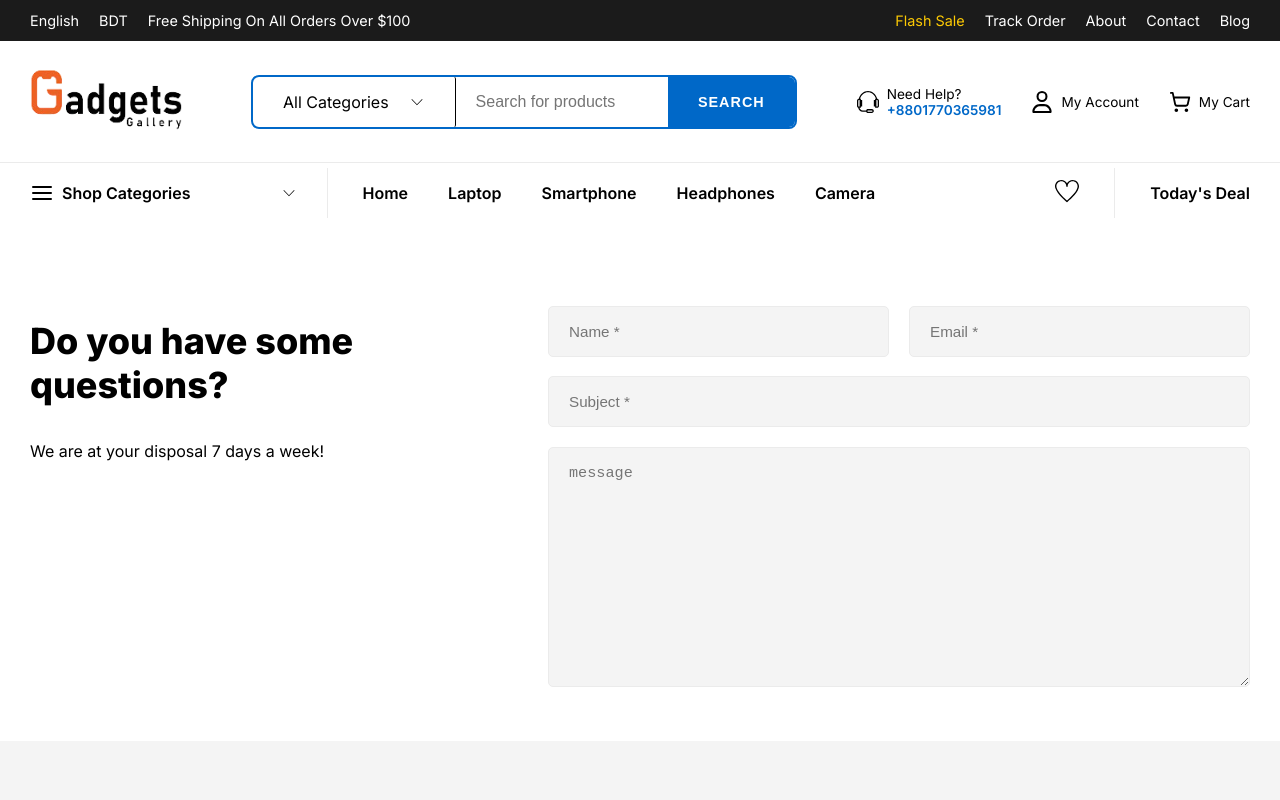
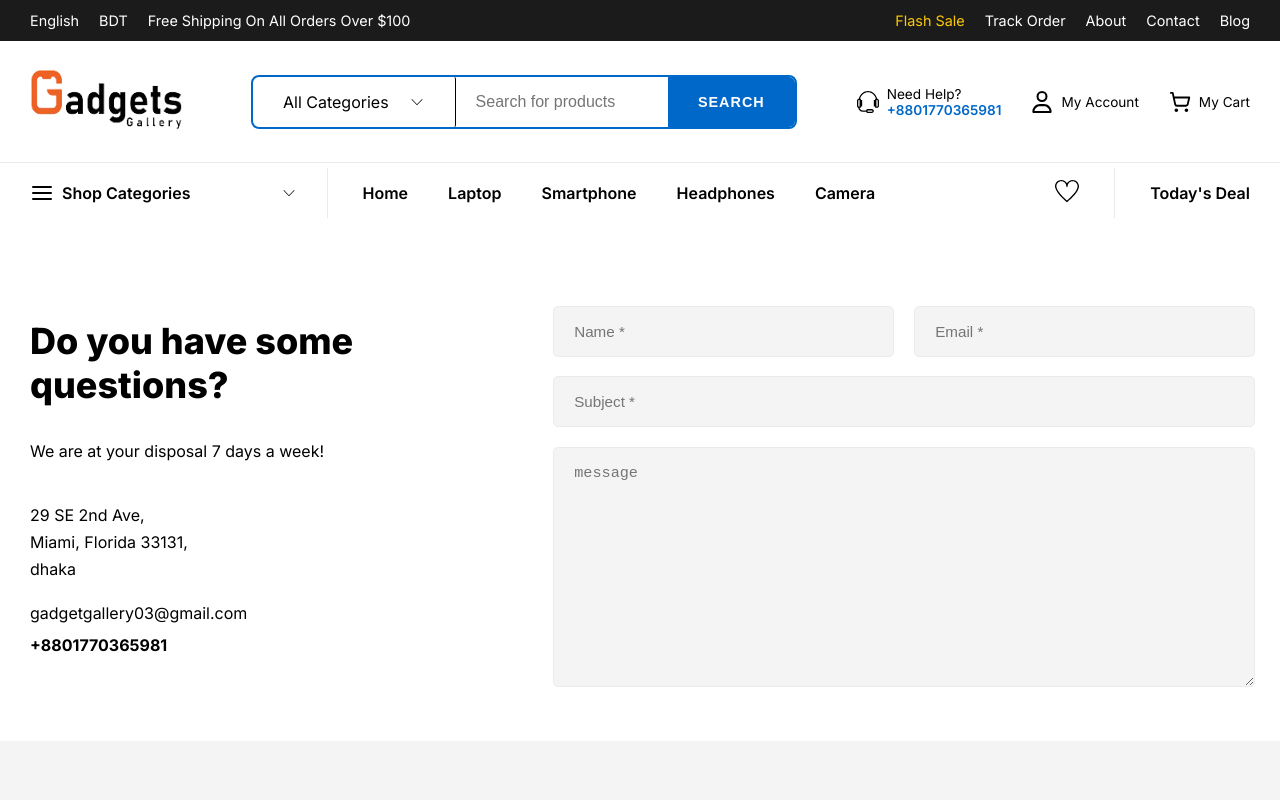
Before and after one commit to Adityo-dev/Gadget-gallery, a Next.js app: page /contact in a window 1280 px wide. Shown: the top 800 px of the page. Built offline with nearby package versions, Linux system fonts and the light colour scheme.

Commit message:
add contact  [Done]

```diff
--- a/src/app/contact/contact.module.css
+++ b/src/app/contact/contact.module.css
@@ -4,7 +4,7 @@
   padding: 0 30px;
   display: grid;
   grid-template-columns: 40% 60%;
-  gap: 30px;
+  gap: 2.2rem;
   margin-top: 4rem;
 }
 
@@ -22,6 +22,25 @@
 
 .subTitle {
   margin: 10px 0 20px 0;
+}
+
+.location {
+  display: flex;
+  flex-direction: column;
+  gap: 0.45rem;
+}
+
+.contactInfo {
+  display: flex;
+  flex-direction: column;
+  gap: 0.7rem;
+}
+
+/* .gmailId {
+} */
+
+.phoneNum {
+  font-weight: 700;
 }
 
 .inputFieldContainer {
--- a/src/app/contact/page.js
+++ b/src/app/contact/page.js
@@ -8,6 +8,17 @@ const Contact = () => {
         <p className={styles.subTitle}>
           We are at your disposal 7 days a week!
         </p>
+
+        <p className={styles.location}>
+          <span>29 SE 2nd Ave,</span>
+          <span> Miami, Florida 33131,</span>
+          <span>dhaka</span>
+        </p>
+
+        <div className={styles.contactInfo}>
+          <p className={styles.gmailId}>gadgetgallery03@gmail.com</p>
+          <p className={styles.phoneNum}>+8801770365981</p>
+        </div>
       </div>
 
       <div className={styles.inputFieldContainer}>
```
